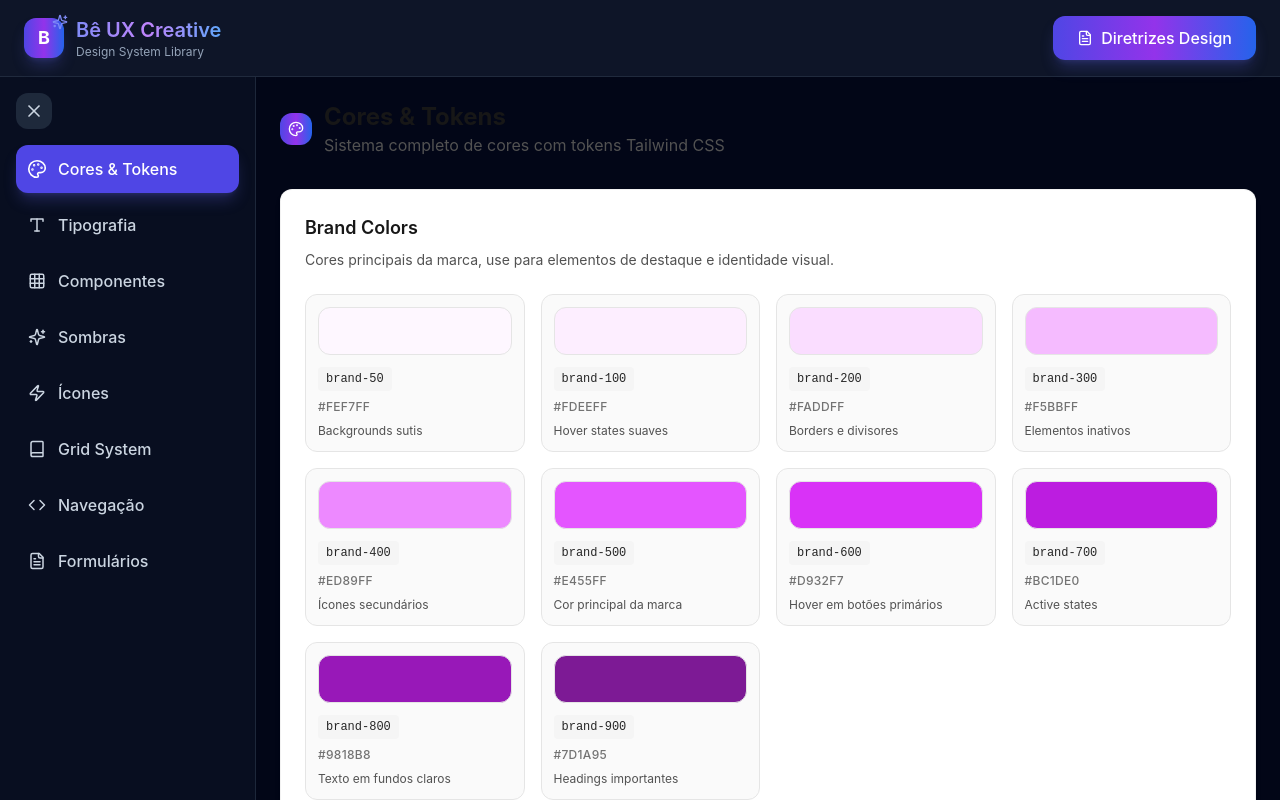
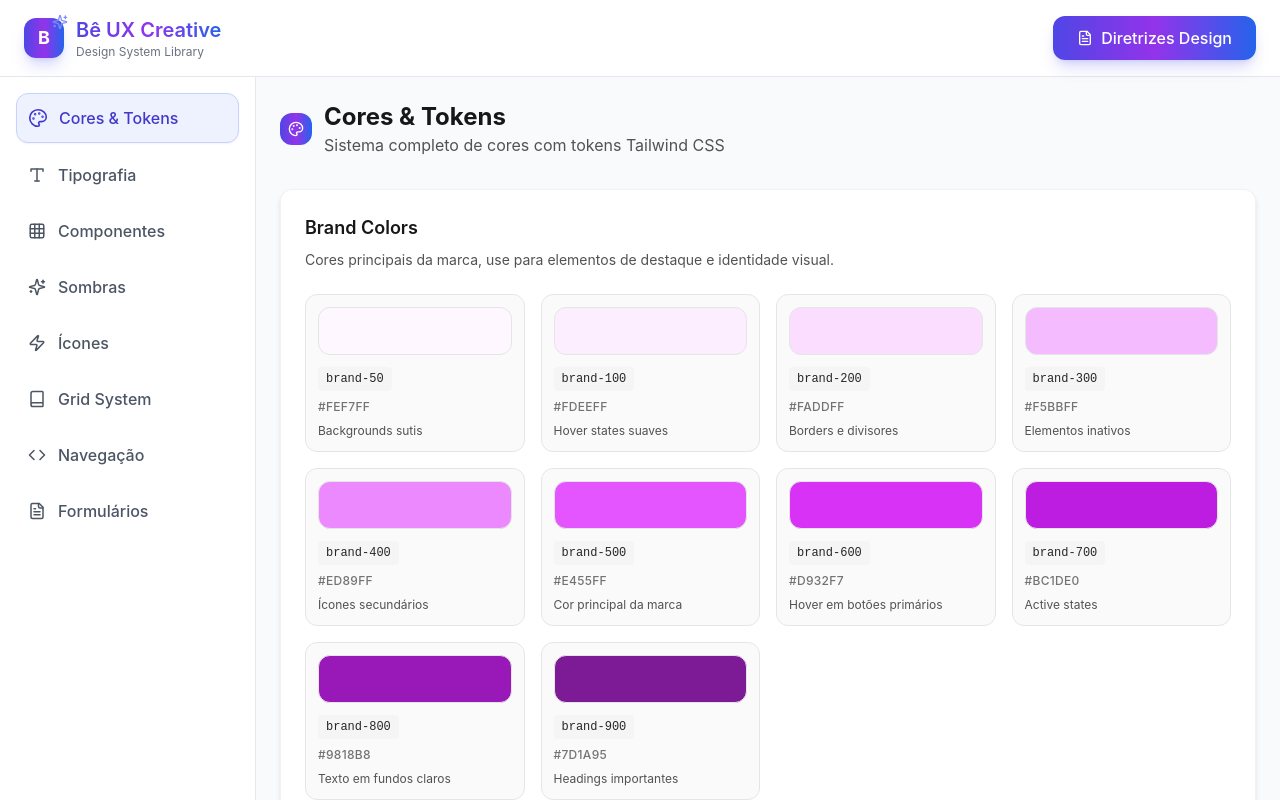
Before and after one commit to a-mo-ra/be-ux-creative-design-system, a React (Vite) app: page / in a window 1280 px wide. Shown: the top 800 px of the page. Built offline with nearby package versions, Linux system fonts and the light colour scheme.

Commit message:
Revert dark mode and improve menu
Reverts the dark mode changes and implements a collapsible menu with a centered arrow button. Also, focuses on design best practices.

```diff
--- a/src/components/Header.tsx
+++ b/src/components/Header.tsx
@@ -9,7 +9,7 @@ const Header = () => {
   };
 
   return (
-    <header className="sticky top-0 z-50 bg-slate-900/95 backdrop-blur-lg border-b border-slate-700/50">
+    <header className="sticky top-0 z-50 bg-white/95 backdrop-blur-lg border-b border-gray-200">
       <div className="container mx-auto px-6 py-4">
         <div className="flex items-center justify-between">
           {/* Logo */}
@@ -24,8 +24,8 @@ const Header = () => {
               />
             </div>
             <div>
-              <h1 className="text-xl font-semibold bg-gradient-to-r from-indigo-400 via-purple-400 to-blue-400 bg-clip-text text-transparent">Bê UX Creative</h1>
-              <p className="text-xs text-slate-400">Design System Library</p>
+              <h1 className="text-xl font-semibold bg-gradient-to-r from-indigo-600 via-purple-600 to-blue-600 bg-clip-text text-transparent">Bê UX Creative</h1>
+              <p className="text-xs text-gray-500">Design System Library</p>
             </div>
           </div>
 
--- a/src/index.css
+++ b/src/index.css
@@ -6,35 +6,35 @@
 /* Importação da fonte Inter do Google Fonts */
 @import url('https://fonts.googleapis.com/css2?family=Inter:wght@300;400;500;600;700;800&family=JetBrains+Mono:wght@400;500;600&display=swap');
 
-/* Design System Color Tokens - Dark Theme */
+/* Design System Color Tokens - Light Theme */
 @layer base {
   :root {
-    --background: 222.2 84% 4.9%;
-    --foreground: 210 40% 98%;
+    --background: 0 0% 100%;
+    --foreground: 222.2 84% 4.9%;
 
-    --card: 222.2 84% 4.9%;
-    --card-foreground: 210 40% 98%;
+    --card: 0 0% 100%;
+    --card-foreground: 222.2 84% 4.9%;
 
-    --popover: 222.2 84% 4.9%;
-    --popover-foreground: 210 40% 98%;
+    --popover: 0 0% 100%;
+    --popover-foreground: 222.2 84% 4.9%;
 
     --primary: 217.2 91.2% 59.8%;
     --primary-foreground: 222.2 84% 4.9%;
 
-    --secondary: 217.2 32.6% 17.5%;
-    --secondary-foreground: 210 40% 98%;
+    --secondary: 210 40% 96%;
+    --secondary-foreground: 222.2 47.4% 11.2%;
 
-    --muted: 217.2 32.6% 17.5%;
-    --muted-foreground: 215 20.2% 65.1%;
+    --muted: 210 40% 96%;
+    --muted-foreground: 215.4 16.3% 46.9%;
 
-    --accent: 217.2 32.6% 17.5%;
-    --accent-foreground: 210 40% 98%;
+    --accent: 210 40% 96%;
+    --accent-foreground: 222.2 47.4% 11.2%;
 
-    --destructive: 0 62.8% 30.6%;
+    --destructive: 0 84.2% 60.2%;
     --destructive-foreground: 210 40% 98%;
 
-    --border: 217.2 32.6% 17.5%;
-    --input: 217.2 32.6% 17.5%;
+    --border: 214.3 31.8% 91.4%;
+    --input: 214.3 31.8% 91.4%;
     --ring: 217.2 91.2% 59.8%;
 
     --radius: 0.75rem;
@@ -59,19 +59,19 @@
   }
 
   body {
-    @apply bg-slate-950 text-slate-100 font-body antialiased;
+    @apply bg-gray-50 text-gray-900 font-body antialiased;
     font-feature-settings: "rlig" 1, "calt" 1;
   }
 
   h1, h2, h3, h4, h5, h6 {
-    @apply font-display font-semibold text-slate-100;
+    @apply font-display font-semibold text-gray-900;
   }
 }
 
 /* Design System Utilities */
 @layer utilities {
   .text-gradient {
-    @apply bg-gradient-to-r from-indigo-400 via-purple-400 to-blue-400 bg-clip-text text-transparent;
+    @apply bg-gradient-to-r from-indigo-600 via-purple-600 to-blue-600 bg-clip-text text-transparent;
   }
 
   .bg-gradient-brand {
@@ -79,7 +79,7 @@
   }
 
   .bg-gradient-subtle {
-    @apply bg-gradient-to-br from-slate-950 via-slate-900 to-slate-950;
+    @apply bg-gradient-to-br from-gray-50 via-white to-gray-50;
   }
 
   .shadow-brand {
@@ -145,15 +145,15 @@
 /* Component Styles */
 @layer components {
   .code-block {
-    @apply bg-slate-900 text-slate-100 p-4 rounded-lg font-mono text-sm overflow-x-auto border border-slate-700;
+    @apply bg-gray-50 text-gray-900 p-4 rounded-lg font-mono text-sm overflow-x-auto border border-gray-200;
   }
 
   .token-chip {
-    @apply inline-flex items-center px-2.5 py-1 rounded-full text-xs font-medium bg-slate-800 text-slate-200 border border-slate-700;
+    @apply inline-flex items-center px-2.5 py-1 rounded-full text-xs font-medium bg-gray-100 text-gray-700 border border-gray-200;
   }
 
   .component-preview {
-    @apply p-8 bg-gradient-to-br from-slate-900 to-slate-800 border border-slate-700 rounded-lg relative overflow-hidden;
+    @apply p-8 bg-gradient-to-br from-gray-50 to-white border border-gray-200 rounded-lg relative overflow-hidden;
   }
 
   .component-preview::before {
@@ -177,20 +177,20 @@
 }
 
 ::-webkit-scrollbar-track {
-  @apply bg-slate-800;
+  @apply bg-gray-100;
 }
 
 ::-webkit-scrollbar-thumb {
-  @apply bg-slate-600 rounded-full;
+  @apply bg-gray-300 rounded-full;
 }
 
 ::-webkit-scrollbar-thumb:hover {
-  @apply bg-slate-500;
+  @apply bg-gray-400;
 }
 
 /* Selection */
 ::selection {
-  @apply bg-indigo-600 text-white;
+  @apply bg-indigo-100 text-indigo-900;
 }
 
 /* Animations */
@@ -211,5 +211,5 @@
 
 /* Focus styles for accessibility */
 .focus-visible\:ring-2:focus-visible {
-  @apply ring-2 ring-indigo-500 ring-offset-2 ring-offset-slate-950;
+  @apply ring-2 ring-indigo-500 ring-offset-2 ring-offset-white;
 }
--- a/src/pages/Index.tsx
+++ b/src/pages/Index.tsx
@@ -1,6 +1,6 @@
 
 import React, { useState } from 'react';
-import { Palette, Sparkles, Grid, Type, Zap, Book, Code, FileText, Menu, X } from 'lucide-react';
+import { Palette, Sparkles, Grid, Type, Zap, Book, Code, FileText, ChevronLeft, ChevronRight } from 'lucide-react';
 import Header from '@/components/Header';
 import ColorTokens from '@/components/design-system/ColorTokens';
 import TypographyScale from '@/components/design-system/TypographyScale';
@@ -50,21 +50,13 @@ const Index = () => {
   };
 
   return (
-    <div className="min-h-screen bg-slate-950">
+    <div className="min-h-screen bg-gray-50">
       <Header />
 
       <div className="flex">
         {/* Sidebar */}
-        <div className={`${sidebarCollapsed ? 'w-16' : 'w-64'} transition-all duration-300 bg-slate-900/50 border-r border-slate-700/50 min-h-[calc(100vh-80px)]`}>
+        <div className={`${sidebarCollapsed ? 'w-16' : 'w-64'} transition-all duration-300 bg-white border-r border-gray-200 min-h-[calc(100vh-80px)] relative`}>
           <div className="sticky top-0 p-4">
-            {/* Sidebar Toggle */}
-            <button
-              onClick={() => setSidebarCollapsed(!sidebarCollapsed)}
-              className="mb-4 p-2 rounded-lg bg-slate-800 hover:bg-slate-700 text-slate-300 hover:text-white transition-colors"
-            >
-              {sidebarCollapsed ? <Menu size={20} /> : <X size={20} />}
-            </button>
-
             <nav>
               <div className="space-y-2">
                 {navigationItems.map((item) => {
@@ -75,8 +67,8 @@ const Index = () => {
                       onClick={() => setActiveSection(item.id)}
                       className={`w-full flex items-center gap-3 px-3 py-3 rounded-lg text-left transition-all duration-200 group ${
                         activeSection === item.id
-                          ? 'bg-indigo-600 text-white shadow-lg shadow-indigo-500/25'
-                          : 'text-slate-300 hover:bg-slate-800 hover:text-white'
+                          ? 'bg-indigo-50 text-indigo-700 border border-indigo-200 shadow-sm'
+                          : 'text-gray-600 hover:bg-gray-50 hover:text-gray-900'
                       }`}
                       title={sidebarCollapsed ? item.label : ''}
                     >
@@ -95,6 +87,19 @@ const Index = () => {
               </div>
             </nav>
           </div>
+
+          {/* Sidebar Toggle Button */}
+          <button
+            onClick={() => setSidebarCollapsed(!sidebarCollapsed)}
+            className="absolute top-1/2 -right-3 transform -translate-y-1/2 w-6 h-6 bg-white border border-gray-200 rounded-full flex items-center justify-center shadow-sm hover:shadow-md transition-all duration-200 hover:bg-gray-50"
+            aria-label={sidebarCollapsed ? 'Expandir menu' : 'Recolher menu'}
+          >
+            {sidebarCollapsed ? (
+              <ChevronRight size={14} className="text-gray-600" />
+            ) : (
+              <ChevronLeft size={14} className="text-gray-600" />
+            )}
+          </button>
         </div>
 
         {/* Main Content */}
```
